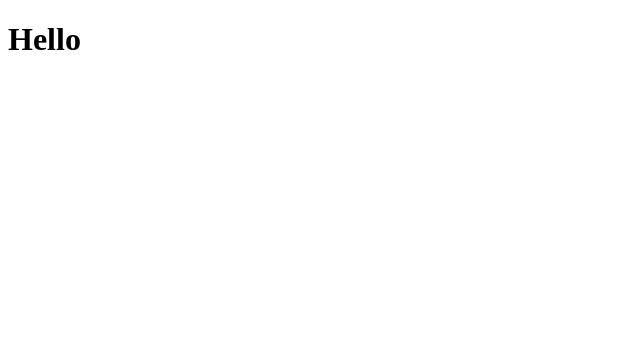
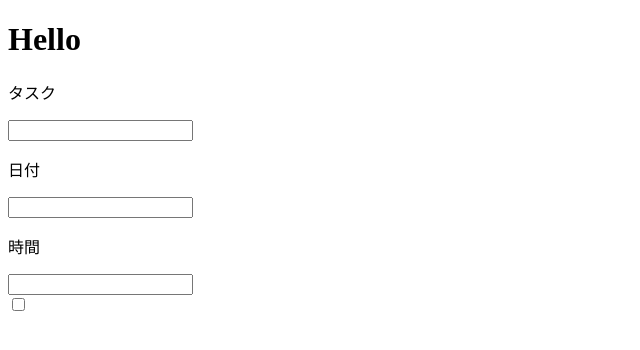
Before and after one commit to daiten0/TodoList, a plain HTML site: page index.html in a window 1280 px wide. Shown: the whole page, without its empty margins (0-640 px from the left). Drawn offline with Linux system fonts and the light colour scheme.

Commit message:
入力フォームを追加

```diff
--- a/index.html
+++ b/index.html
@@ -2,11 +2,23 @@
 <html lang=ja>
 
 <head>
-
+    <meta charset="UTF-8">
+    <title>Hello</title>
 </head>
 
 <body>
     <h1>Hello</h1>
+    <form action="#" method="post">
+        <p>タスク</p>
+        <input type="text" name="task">
+        <p>日付</p>
+        <input type="text" name="day">
+        <p>時間</p>
+        <input type="text" name="time">
+        <br>
+        <input type="checkbox" name="check">
+
+    </form>
 </body>
 
 </html>
```
